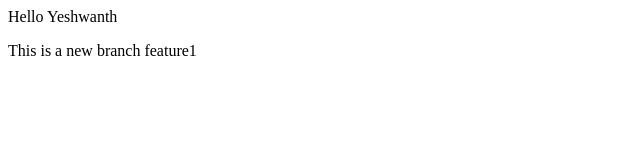
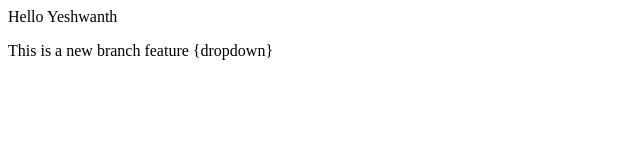
Before and after one commit to Yesh0727/localRepo, a plain HTML site: page localRepo/index.html in a window 1280 px wide. Shown: the full height of the page, 0-640 px from the left. Drawn offline with Linux system fonts and the light colour scheme.

Commit message:
add dropdown

```diff
--- a/localRepo/index.html
+++ b/localRepo/index.html
@@ -1,2 +1,2 @@
 <p>Hello Yeshwanth</p>
-<p>This is a new branch feature1</p>
+<p>This is a new branch feature {dropdown}</p>
```
